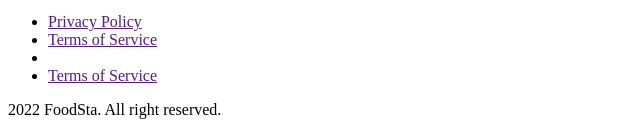
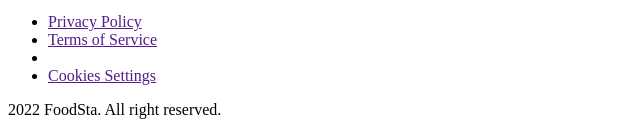
Before and after one commit to egor4k0/index.html, a plain HTML site: page index1.html in a window 1280 px wide. Shown: the part 1520-1652 px from the top of the page, 0-640 px from the left. Drawn offline with Linux system fonts and the light colour scheme.

Commit message:
Update index1.html

```diff
--- a/index1.html
+++ b/index1.html
@@ -102,7 +102,7 @@
  <ul>
  <li><a href="">Privacy Policy</a></li>
  <li><a href="">Terms of Service</a><li>
- <li><a href="">Terms of Service</a></li>
+ <li><a href="">Cookies Settings</a></li>
 </ul>
 
 <p>2022 FoodSta. All right reserved.</p>
```
